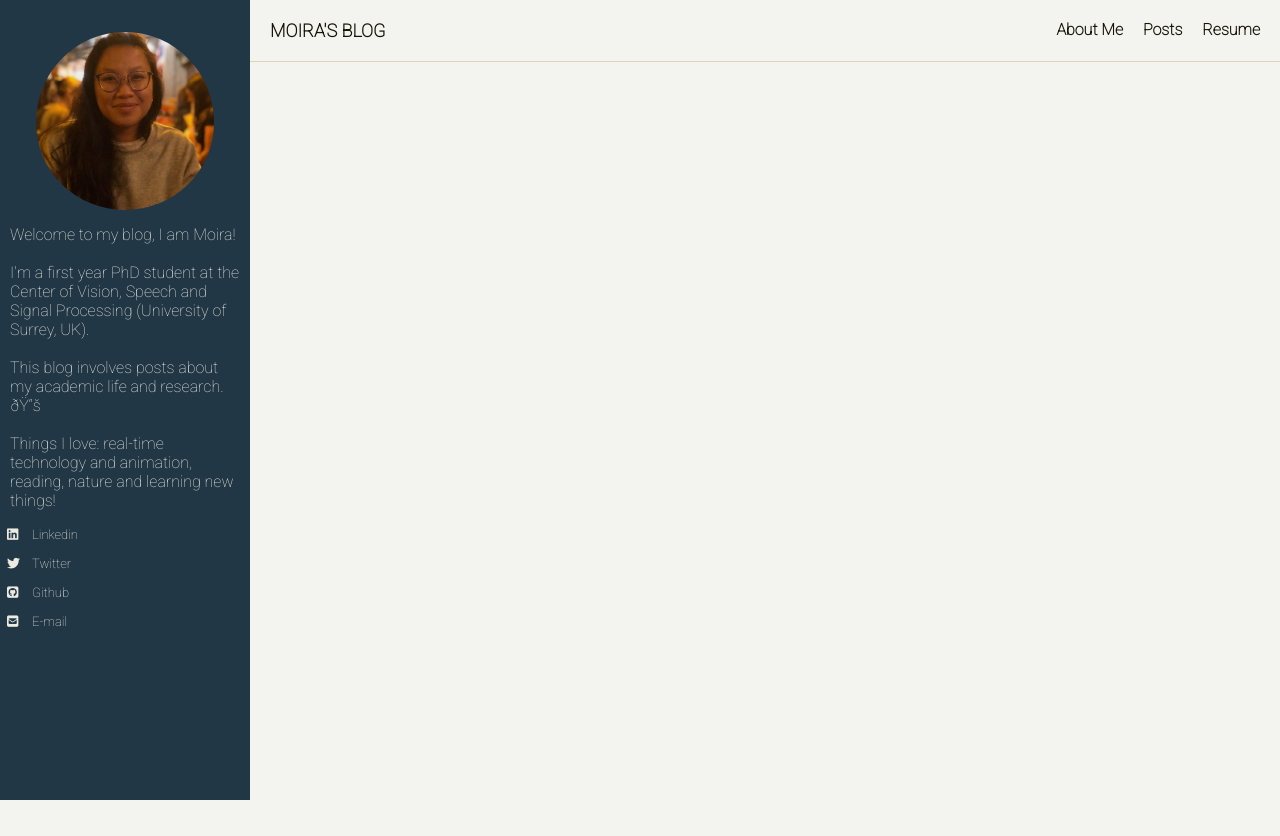
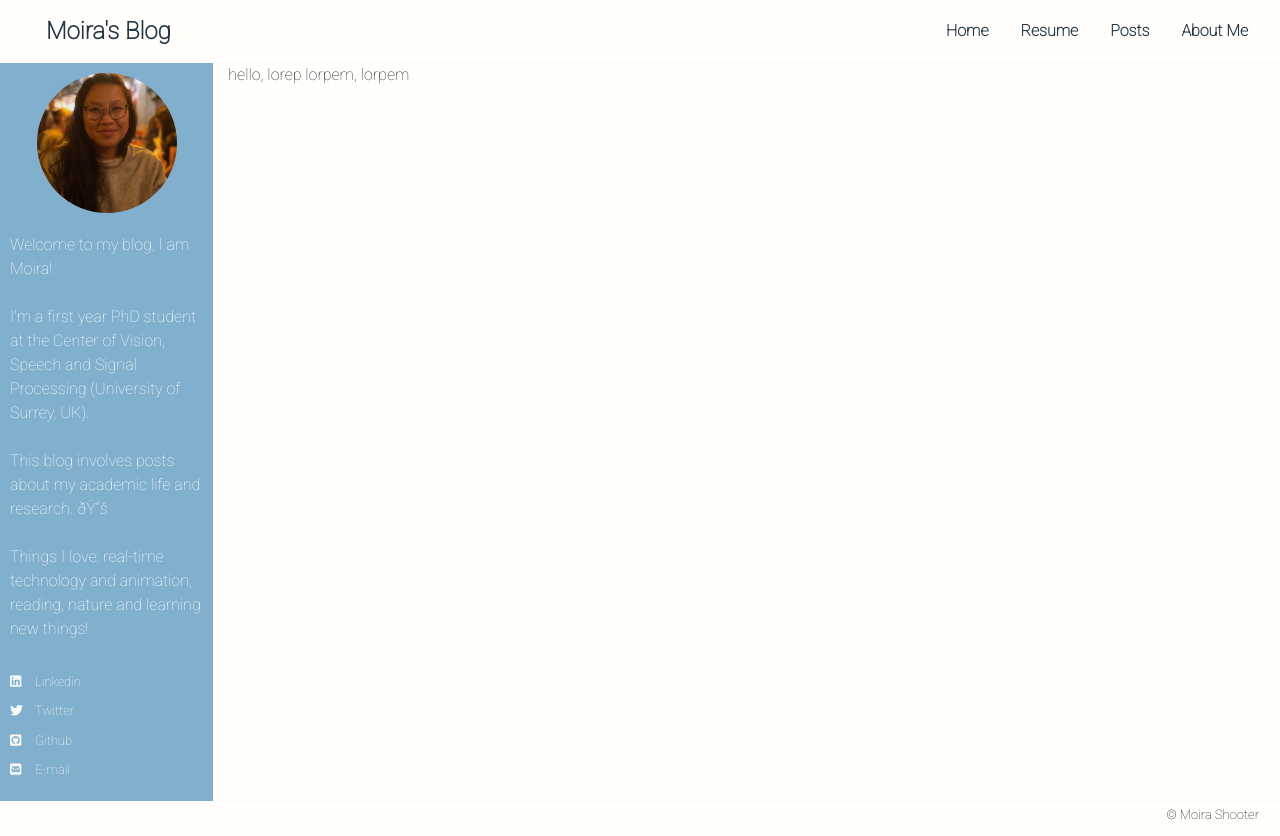
Before and after one commit to mshooter/mshooter.github.io, a plain HTML site: page index.html in a window 1280 px wide. Before the commit the page ends 800 px from the top, so only its background shows below. Drawn offline with nearby package versions, Linux system fonts and the light colour scheme.

Commit message:
convert static html to bootstrap

```diff
--- a/css/styles.css
+++ b/css/styles.css
@@ -15,99 +15,98 @@ beige #e0d2b4
     font-family: 'Roboto', sans-serif;
 }
 
-body{
-    background: #f3f3ef;
+.sidebar_content .row{
+    background-color: #fffefbef;
 }
 
-.wrapper{
-    display: flex;
-    position: relative;
+.sidebar_content .footer{
+    color: #161505;
 }
 
-.wrapper .sidebar{
-    position: fixed;
-    width: 250px;
-    height: 100%;
-    background-color: #223745;
-    padding: 30px 0;
-    float: right;
-}
-
-.wrapper .sidebar img{
-    display: block;
-    object-fit: cover;
-    border-radius: 50%;
-    max-width: 75%;
-    max-height: 75%;
-    padding: 2px 5px 5px 5px;
-    margin-left: auto;
-    margin-right: auto;
-}
-
-.wrapper .sidebar p{
-    color: #ecebe2;
-    margin: 10px 10px 10px 10px;
-    font-size: medium;
-    padding: 10px 10x 10px 10px;
-}
-
-.wrapper .sidebar ul li{
-    padding: 2px;
-}
-
-.wrapper .sidebar ul li a
-{
-    color: #ecebe2;
-    display: block;
-    padding: 5px;
+.sidebar_content .footer h6{
+    padding:5px;
     font-size: small;
 }
 
-.wrapper .sidebar ul li a .fab{
+.navbar-custom{
+    background-color: #fffefbef;
+}
+
+.navbar-custom .navbar-brand{
+    padding-left: 30px;
+    color: #223745;
+    font-weight: bold;
+    font-size: x-large;
+}
+
+.navbar-custom .navbar-collapse > a {
+    color: #223745;
+    font-weight: bold;
+    font-size: medium;
+}
+
+.navbar-custom .navbar-collapse > a:hover, .navbar-custom .navbar-collapse > a:focus {
+    background-color: #f8f5ec;
+    font-weight: bolder;
+    color: #223745;
+    border-radius: 10%;
+}
+
+.sidebar_content .col-sm-2{
+    background-color: #81b0ce;
+    padding: 0;
+}
+
+.sidebar_content .col-sm{
+    background-color: #fffefb;
+    padding: 10;
+}
+
+.sidebar_content img{
+    display: block;
+    margin: auto;
+    text-align: center;
+    border-radius: 50%;
+    padding: 10px;
+    max-width: 75%;
+    max-height: 75%;
+}
+
+.sidebar_content p{
+    color: white;
+    padding: 10px;
+}
+
+.sidebar_content ul li{
+    padding-left: 0;
+    margin: 0;
+}
+
+.sidebar_content ul li a
+{
+    display: block;
+    color: #fffefbef;
+    padding-left: 10px;
+    padding-bottom: 5px;
+    padding-top: 5px;
+    font-size: small;
+}
+
+.sidebar_content ul li a .fab{
     width: 25px;
 }
 
-.wrapper .sidebar ul li a .fas{
+.sidebar_content ul li a .fas{
     width: 25px;
 }
 
-.wrapper .sidebar ul li a:hover{
-    background-color: #304c5f;
-}
-
-.wrapper .sidebar ul li a:hover a{
-    color: #ecebe2;
-}
-
-.menu{
-    padding: 10px;
-    margin-left: 250px;
-    border-bottom: 1px solid #e0d2b4;
-    overflow: hidden;
-    width: 100%;
-}
-
-.menu h2{
-    color: #161505;
-    text-transform: uppercase;
-    text-align: left;
-    font-size:large;
-    padding: 10px;
-    float: left;
-}
-
-.menu a
-{
-    text-align: center;
-    color: #161505;
-    float: right;
-    padding: 10px;
+.sidebar_content ul li a:hover{
+    background-color: #607f94;
+    text-decoration: none;
     font-weight: bold;
 }
 
-.menu a:hover{
-    background-color: #e4e4dc;
-    border-radius: 10%;
-    color: white;
+.sidebar_content ul li a:hover a{
+    color: #ecebe2;
     font-weight: bolder;
 }
--- a/index.html
+++ b/index.html
@@ -2,14 +2,33 @@
 <html lang="en">
 <head>
     <meta charset="UTF-i">
-    <title>Moira's Blog 2020</title>
+    <title>Moira's Blog 2021</title>
+    <meta name="viewport" content="width=device-width, initial-scale=1.0">
     <link rel="stylesheet" href="css/styles.css">
+    <link rel="stylesheet" href="https://maxcdn.bootstrapcdn.com/bootstrap/4.0.0/css/bootstrap.min.css" integrity="sha384-Gn5384xqQ1aoWXA+058RXPxPg6fy4IWvTNh0E263XmFcJlSAwiGgFAW/dAiS6JXm" crossorigin="anonymous">
     <script src="https://kit.fontawesome.com/0b2b521e26.js" crossorigin="anonymous"></script>
 </head>
 
-<body class="wrapper">
-    <div class="sidebar">
-        <img src="images/profile-pic.jfif" alt="profile picture">
+
+<body>
+<nav class="navbar navbar-expand-sm navbar-custom border-bottom border-light">
+    <span class="navbar-brand mb-0 h1">Moira's Blog</span>
+    <button class="navbar-toggler" type="button" data-toggle="collapse" data-target="#navbarNavAltMarkup" aria-controls="navbarNavAltMarkup" aria-expanded="false" aria-label="Toggle navigation">
+        <span class="navbar-toggler-icon"></span>
+    </button>
+    <div class="collapse navbar-collapse justify-content-end" id="navbarNavAltMarkup">
+        <a class="nav-item nav-link active" href="#"><span class="sr-only">(current)</span>Home</a>
+        <a class="nav-item nav-link" href="#">Resume</a>
+        <a class="nav-item nav-link" href="#">Posts</a>
+        <a class="nav-item nav-link" href="#">About Me</a>
+    </div>
+</nav>
+
+<div class="sidebar_content">
+    <div class="container-fluid">
+        <div class="row">
+            <div class="col-sm-2">
+            <img class="img-fluid" src="images/profile-pic.jfif" alt="profile picture">
             <p>
                 Welcome to my blog, I am Moira! <br>
                 <br>
@@ -26,11 +45,18 @@
                 <li><a href="#"><i class="fas fa-envelope-square"></i>E-mail</a></li>
             </ul>
             </div>
-    <div class="menu">
-        <h2>Moira's Blog</h2>
-        <a href="#">Resume</a>
-        <a href="#">Posts</a>
-        <a href="#">About Me</a>
+            <div class="col-sm">
+                hello, lorep lorpem, lorpem
+            </div>
+        </div>
+        <div class="row footer border-top border-light">
+            <div class="ml-auto mr-3">
+            <h6>
+                &copy; <em id="date"></em>Moira Shooter
+            </h6>
+            </div>
+        </div>
+    </div>
 </div>
 </body>
 </html>
```
Lines whose indentation alone changed are shown as unchanged.
